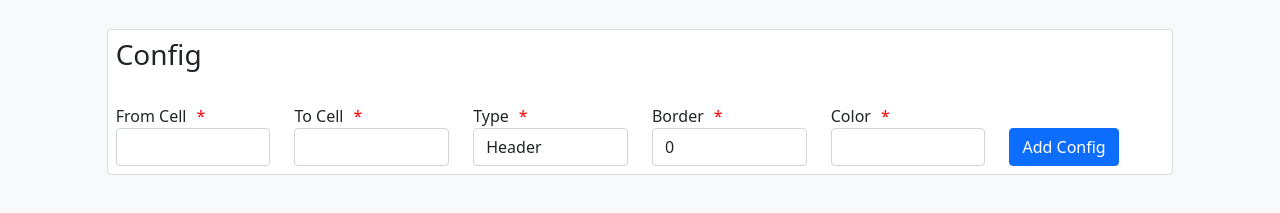
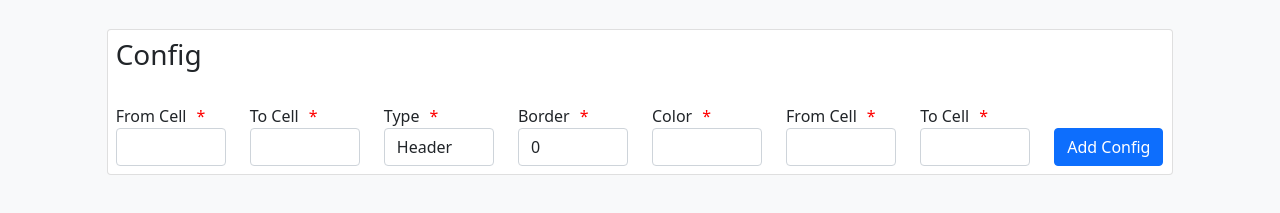
Before and after one commit to shubhamaiocd/config_generator, a plain HTML site: page index.html in a window 1280 px wide. Shown: the part 129-342 px from the top of the page. Drawn offline with nearby package versions, Linux system fonts and the light colour scheme.

Commit message:
Update index.html

```diff
--- a/index.html
+++ b/index.html
@@ -42,12 +42,13 @@
                     "type": document.getElementById("type").value,
                     "border": document.getElementById("border").value,
                     "color": document.getElementById("color").value,
+                    "drcell": document.getElementById("drfCell").value + ":" + document.getElementById("drtCell").value,
                 }
                 data[inputData.fcell] = inputData;
                 show.push(inputData)
                 document.getElementById("lastConfig").innerHTML = ""
                 for (let i = 0; i <= show.length; i++) {
-                    document.getElementById("lastConfig").innerHTML += ("<b>Cell from</b>:" + show[i].fcell + "&emsp;<b>Type</b>:" + show[i].type + "&emsp;<b>Border</b>:" + show[i].border + "&emsp;<b>Bg-Color</b>:" + show[i].color + "<br>")
+                    document.getElementById("lastConfig").innerHTML += ("<b>Cell from</b>: <u>" + show[i].fcell + "</u>&emsp;<b>Type</b>: <u>" + show[i].type + "</u>&emsp;<b>Border</b>: <u>" + show[i].border + "</u>&emsp;<b>Bg-Color</b>: <u>" + show[i].color + "</u>&emsp;<b>Data ref Cell</b>: <u>" + show[i].drcell + "</u><br>")
                 }
             }
         }
@@ -65,10 +66,10 @@
         }
 
         // Start file download.
-        function downloadfile() {
+        function downloadFile() {
             filename = document.getElementById("filename").value
             if (filename === '') {
-                alert('<span style="color: red">Please enter config file name!!</span>')
+                alert('Please enter config file name!!')
             }
             else {
                 download(filename + '.json', JSON.stringify(data))
@@ -88,7 +89,7 @@
                         <input type="text" id="filename" class="form-control" placeholder="Enter Config file name">
                     </div>
                     <div class="col-sm-2 p-2">
-                        <button type="button" onclick="downloadfile()" class="btn btn-success">Generate Config
+                        <button type="button" onclick="downloadFile()" class="btn btn-success">Generate Config
                             File</button>
                     </div>
                 </div>
@@ -106,15 +107,15 @@
                 <br>
                 <span id="errorBox" class="text-danger"></span>
                 <form class="row">
-                    <div class="col-sm-2 form-group">
+                    <div class="col-sm form-group">
                         <label>From Cell<span class="red">*</span></label>
                         <input type="text" id="fCell" class="form-control">
                     </div>
-                    <div class="col-sm-2 form-group">
+                    <div class="col-sm form-group">
                         <label>To Cell<span class="red">*</span></label>
                         <input type="text" id="tCell" class="form-control">
                     </div>
-                    <div class="col-sm-2 form-group">
+                    <div class="col-sm form-group">
                         <label>Type<span class="red">*</span></label>
                         <select class="form-control form-control" id="type">
                             <option>Header</option>
@@ -123,7 +124,7 @@
                             <option>Plain Data</option>
                         </select>
                     </div>
-                    <div class="col-sm-2 form-group">
+                    <div class="col-sm form-group">
                         <label>Border<span class="red">*</span></label>
                         <select class="form-control form-control" id="border">
                             <option>0</option>
@@ -134,11 +135,19 @@
                             <option>5</option>
                         </select>
                     </div>
-                    <div class="col-sm-2 form-group">
+                    <div class="col-sm form-group">
                         <label>Color<span class="red">*</span></label>
                         <input type="text" id="color" class="form-control">
                     </div>
-                    <div class="col-sm-2 form-group mt-4">
+                    <div class="col-sm form-group">
+                        <label>From Cell<span class="red">*</span></label>
+                        <input type="text" id="drfCell" class="form-control">
+                    </div>
+                    <div class="col-sm form-group">
+                        <label>To Cell<span class="red">*</span></label>
+                        <input type="text" id="drtCell" class="form-control">
+                    </div>
+                    <div class="col-sm form-group mt-4">
                         <button type="button" onclick="addData()" class="btn btn-primary">Add Config</button>
                     </div>
                 </form>
```
